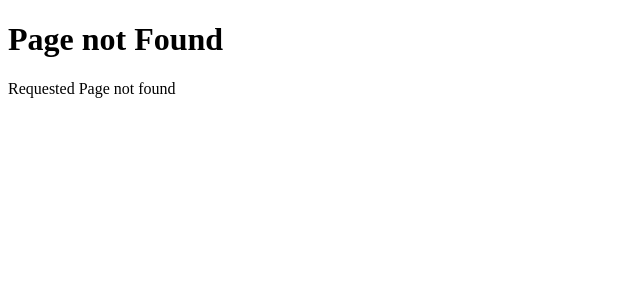
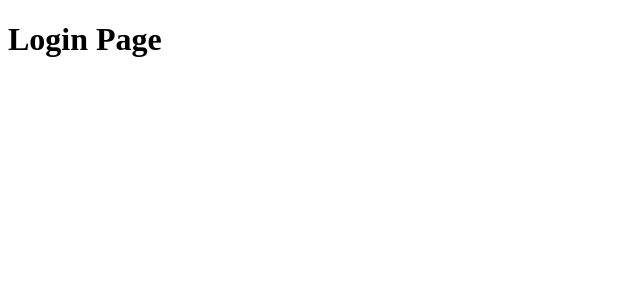
Before and after one commit to Hamza160/nextjs-tut, a Next.js app: page /login in a window 1280 px wide. Before the commit this address had no page. Shown: the top 300 px of the page, without its empty margins (0-640 px from the left). Built offline with nearby package versions, Linux system fonts and the light colour scheme.

Commit message:
Group Routes () Done

```diff
--- /dev/null
+++ b/src/app/(auth)/login/page.tsx
@@ -0,0 +1,3 @@
+export default function LoginPage() {
+    return <h1>Login Page</h1>
+}
--- /dev/null
+++ b/src/app/(auth)/register/page.tsx
@@ -0,0 +1,3 @@
+export default function RegisterPage() {
+    return <h1>Register Page</h1>
+}
```
